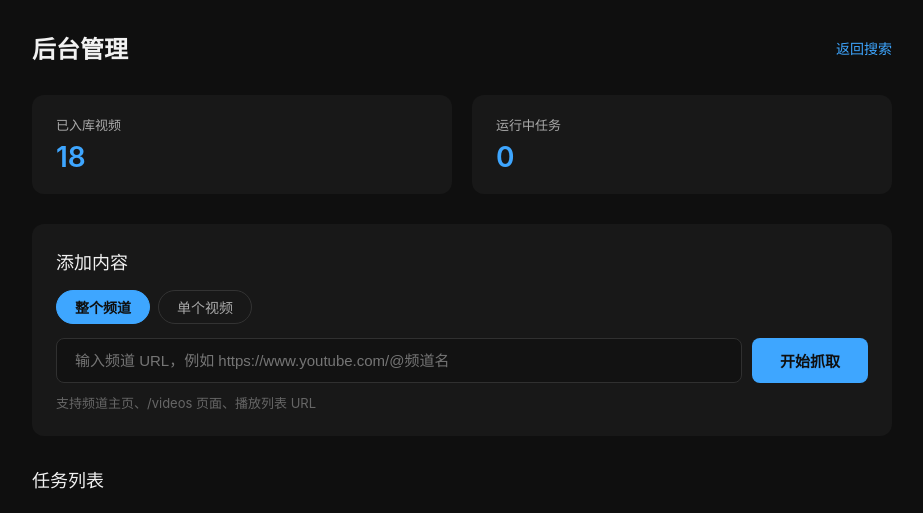
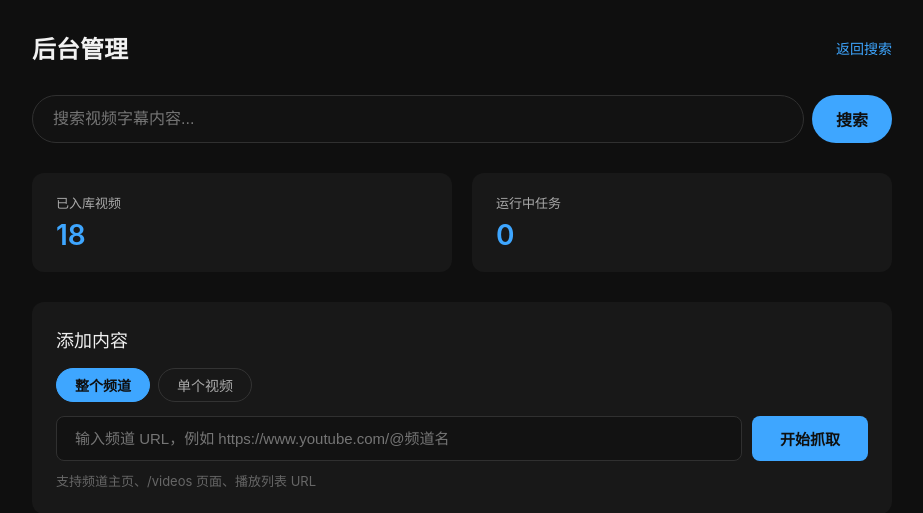
Before and after one commit to otzgary/youtube-kb, a Flask app: page /admin in a window 1280 px wide. Shown: the top 513 px of the page, without its empty margins (178-1101 px from the left). Run offline with Flask 3, Linux system fonts and the light colour scheme; data comes from the database, SQL or seed files in the repository.

Commit message:
Add search to admin page, separate front/back concerns
- Admin (/admin): search + extraction + video list (all-in-one)
- Frontend (/): search only
- New /api/search endpoint returns JSON for admin search

Co-Authored-By: Claude Opus 4.6 <noreply@anthropic.com>

```diff
--- a/app.py
+++ b/app.py
@@ -346,6 +346,16 @@ def api_batch():
     return Response(generate(), mimetype="application/x-ndjson")
 
 
+@app.route("/api/search")
+def api_search():
+    """搜索 API，返回 JSON"""
+    q = request.args.get("q", "").strip()
+    if not q:
+        return jsonify([])
+    results = db_search(q)
+    return jsonify(results)
+
+
 # ============================================================
 # 兼容旧 API 路径（本地 extract.py/batch.py 还在用）
 # ============================================================
--- a/templates/admin.html
+++ b/templates/admin.html
@@ -342,12 +342,152 @@
       font-size: 15px;
     }
 
+    /* 搜索区域 */
+    .search-section {
+      margin-bottom: 30px;
+    }
+
+    .search-box {
+      display: flex;
+      gap: 8px;
+    }
+
+    .search-box input {
+      flex: 1;
+      padding: 12px 20px;
+      font-size: 16px;
+      border: 1px solid #303030;
+      border-radius: 24px;
+      background: #121212;
+      color: #f1f1f1;
+      outline: none;
+    }
+
+    .search-box input:focus {
+      border-color: #3ea6ff;
+    }
+
+    .search-box button {
+      padding: 12px 24px;
+      font-size: 16px;
+      border: none;
+      border-radius: 24px;
+      background: #3ea6ff;
+      color: #0f0f0f;
+      font-weight: 600;
+      cursor: pointer;
+    }
+
+    .search-box button:hover {
+      background: #65b8ff;
+    }
+
+    .search-results {
+      margin-top: 20px;
+    }
+
+    .search-result-card {
+      display: flex;
+      gap: 16px;
+      padding: 14px 0;
+      border-bottom: 1px solid #272727;
+    }
+
+    .search-result-card:last-child {
+      border-bottom: none;
+    }
+
+    .search-result-thumb {
+      flex-shrink: 0;
+      width: 180px;
+      height: 101px;
+      border-radius: 8px;
+      overflow: hidden;
+      background: #272727;
+    }
+
+    .search-result-thumb img {
+      width: 100%;
+      height: 100%;
+      object-fit: cover;
+    }
+
+    .search-result-info {
+      flex: 1;
+      min-width: 0;
+    }
+
+    .search-result-title {
+      font-size: 15px;
+      font-weight: 500;
+      margin-bottom: 4px;
+      line-height: 1.4;
+    }
+
+    .search-result-title a {
+      color: #f1f1f1;
+      text-decoration: none;
+    }
+
+    .search-result-title a:hover {
+      color: #3ea6ff;
+    }
+
+    .search-result-meta {
+      font-size: 12px;
+      color: #aaa;
+      margin-bottom: 8px;
+    }
+
+    .search-result-snippet {
+      font-size: 13px;
+      line-height: 1.5;
+      color: #ccc;
+    }
+
+    .search-result-snippet mark {
+      background: rgba(62, 166, 255, 0.25);
+      color: #3ea6ff;
+      padding: 1px 3px;
+      border-radius: 2px;
+    }
+
+    .search-result-actions {
+      margin-top: 8px;
+    }
+
+    .search-result-actions a {
+      font-size: 13px;
+      color: #3ea6ff;
+      text-decoration: none;
+      margin-right: 12px;
+    }
+
+    .search-result-actions a:hover {
+      text-decoration: underline;
+    }
+
+    .search-empty {
+      text-align: center;
+      color: #666;
+      padding: 30px;
+      font-size: 14px;
+    }
+
+    .search-count {
+      color: #aaa;
+      font-size: 13px;
+      margin-bottom: 12px;
+    }
+
     @media (max-width: 640px) {
       .video-table th:nth-child(1),
       .video-table td:nth-child(1) { display: none; }
       .video-table th:nth-child(4),
       .video-table td:nth-child(4) { display: none; }
       .stats { flex-direction: column; }
+      .search-result-card { flex-direction: column; }
+      .search-result-thumb { width: 100%; height: auto; aspect-ratio: 16/9; }
     }
   </style>
 </head>
@@ -356,6 +496,14 @@
     <div class="top-bar">
       <h1>后台管理</h1>
       <a href="/">返回搜索</a>
+    </div>
+
+    <div class="search-section">
+      <div class="search-box">
+        <input type="text" id="search-input" placeholder="搜索视频字幕内容..." />
+        <button onclick="doSearch()">搜索</button>
+      </div>
+      <div class="search-results" id="search-results" style="display:none"></div>
     </div>
 
     <div class="stats">
@@ -628,7 +776,47 @@
         });
     }
 
+    // 搜索
+    function doSearch() {
+      const q = document.getElementById('search-input').value.trim();
+      const container = document.getElementById('search-results');
+      if (!q) {
+        container.style.display = 'none';
+        return;
+      }
+
+      fetch('/api/search?q=' + encodeURIComponent(q))
+        .then(r => r.json())
+        .then(data => {
+          container.style.display = 'block';
+          if (data.length === 0) {
+            container.innerHTML = '<div class="search-empty">没有找到相关内容</div>';
+            return;
+          }
+          container.innerHTML = `<div class="search-count">找到 ${data.length} 条结果</div>` +
+            data.map(r => `
+              <div class="search-result-card">
+                <div class="search-result-thumb">
+                  ${r.thumbnail ? `<a href="${r.url}" target="_blank"><img src="${r.thumbnail}" alt=""></a>` : ''}
+                </div>
+                <div class="search-result-info">
+                  <div class="search-result-title"><a href="${r.url}" target="_blank">${escapeHtml(r.title)}</a></div>
+                  <div class="search-result-meta">${formatDate(r.date)} &middot; ${formatViews(r.view_count)} 次观看 &middot; ${formatViews(r.like_count)} 点赞</div>
+                  <div class="search-result-snippet">${r.snippet}</div>
+                  <div class="search-result-actions">
+                    <a href="/video/${r.id}?q=${encodeURIComponent(q)}">查看完整文稿</a>
+                    <a href="${r.url}" target="_blank">YouTube 原链接</a>
+                  </div>
+                </div>
+              </div>
+            `).join('');
+        });
+    }
+
     // Enter 键提交
+    document.getElementById('search-input').addEventListener('keydown', e => {
+      if (e.key === 'Enter') doSearch();
+    });
     document.getElementById('channel-url').addEventListener('keydown', e => {
       if (e.key === 'Enter') startTask();
     });
```
